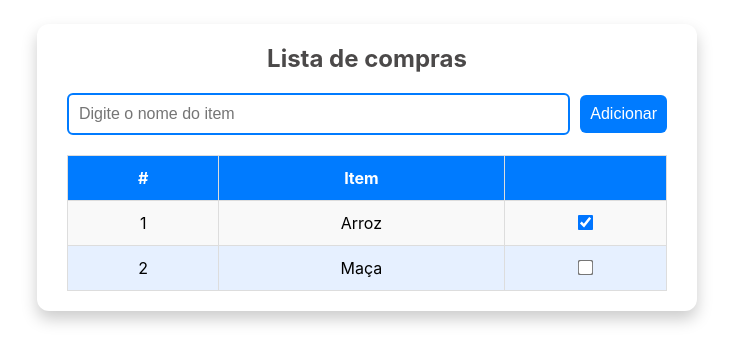
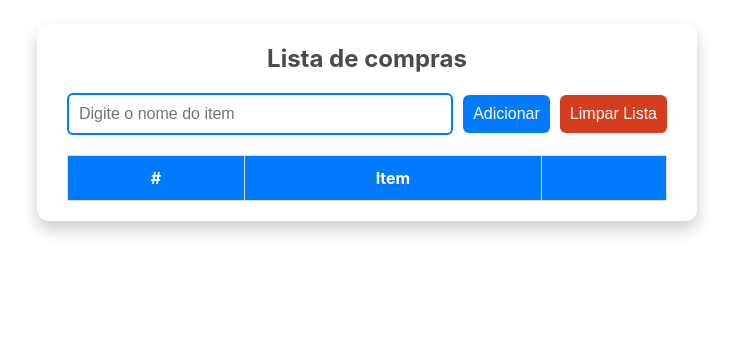
Before and after one commit to br-techlabz/conceitos-basicos, an Angular app: page / in a window 1280 px wide. Shown: the top 362 px of the page, without its empty margins (273-1006 px from the left). Built offline with nearby package versions, Linux system fonts and the light colour scheme.

Commit message:
conclusao da lista de compras

```diff
--- /dev/null
+++ b/src/app/lista-compras/itemlista.ts
@@ -0,0 +1,7 @@
+export class ItemLista{
+
+    id?: number;
+    nome?: string;
+    comprado: boolean = false;
+
+}
--- a/src/app/lista-compras/lista-compras.component.html
+++ b/src/app/lista-compras/lista-compras.component.html
@@ -1,10 +1,14 @@
 <div class="container">
     <h1>Lista de compras</h1>
 
-    <form class="add-item-form">
-        <input type="text" id="item" placeholder="Digite o nome do item" />
-
+    <form class="add-item-form" #frm="ngForm" (ngSubmit)="adicionarItem()">
+        <input type="text"
+            id="item"
+            name="item"
+            placeholder="Digite o nome do item"
+            [(ngModel)]="item"/>
         <button type="submit">Adicionar</button>
+        <button type="button" (click)="limparLista()">Limpar Lista</button>
     </form>
 
     <table>
@@ -16,16 +20,15 @@
             </tr>
         </thead>
         <tbody>
-            <tr>
-                <td>1</td>
-                <td>Arroz </td>
-                <td><input type="checkbox" checked="true" /></td>
-            </tr>
-             <tr>
-                <td>2</td>
-                <td>Maça</td>
-                <td><input type="checkbox" /></td>
-            </tr>
+            @for (item of lista; track item.id) {
+                <tr>
+                    <td>{{ item.id }}</td>
+                    <td>{{ item.nome }}</td>
+                    <td><input type="checkbox" /></td>
+                </tr>
+
+            }
+
         </tbody>
     </table>
 </div>
--- a/src/app/lista-compras/lista-compras.component.scss
+++ b/src/app/lista-compras/lista-compras.component.scss
@@ -41,7 +41,7 @@ input:focus{
 }
 
 
-button{
+button[type="submit"]{
     padding: 10px;
     border: none;
     border-radius: 6px;
@@ -52,10 +52,24 @@ button{
     transition: backgroud 0.3s;
 }
 
-button:hover{
+button[type="submit"]:hover{
     background: #0056 ;
 }
 
+button[type="button"]{
+    padding: 10px;
+    border: none;
+    border-radius: 6px;
+    background: #d53d1f;
+    color: #fff;
+    font-size: 16px;
+    cursor: pointer;
+    transition: backgroud 0.3s;
+}
+
+button[type="button"]:hover{
+    background: #e6745d ;
+}
 
 table{
     width: 600px;
--- a/src/app/lista-compras/lista-compras.component.ts
+++ b/src/app/lista-compras/lista-compras.component.ts
@@ -1,11 +1,30 @@
 import { Component } from '@angular/core';
+import { FormsModule } from '@angular/forms';
+import { ItemLista } from './itemlista';
 
 @Component({
   selector: 'app-lista-compras',
-  imports: [],
+  imports: [ FormsModule ],
   templateUrl: './lista-compras.component.html',
   styleUrl: './lista-compras.component.scss'
 })
 export class ListaComprasComponent {
 
+  item: string = '';
+  lista: ItemLista[] = [];
+
+  adicionarItem(){
+    let itemlista = new ItemLista();
+    itemlista.id = this.lista.length + 1;
+    itemlista.nome = this.item;
+    this.lista.push(itemlista);
+
+    console.log("item adicionado: ", this.item);
+    console.table(this.lista);
+    this.item = "";
+  }
+
+  limparLista(){
+    this.lista = [];
+  }
 }
```
